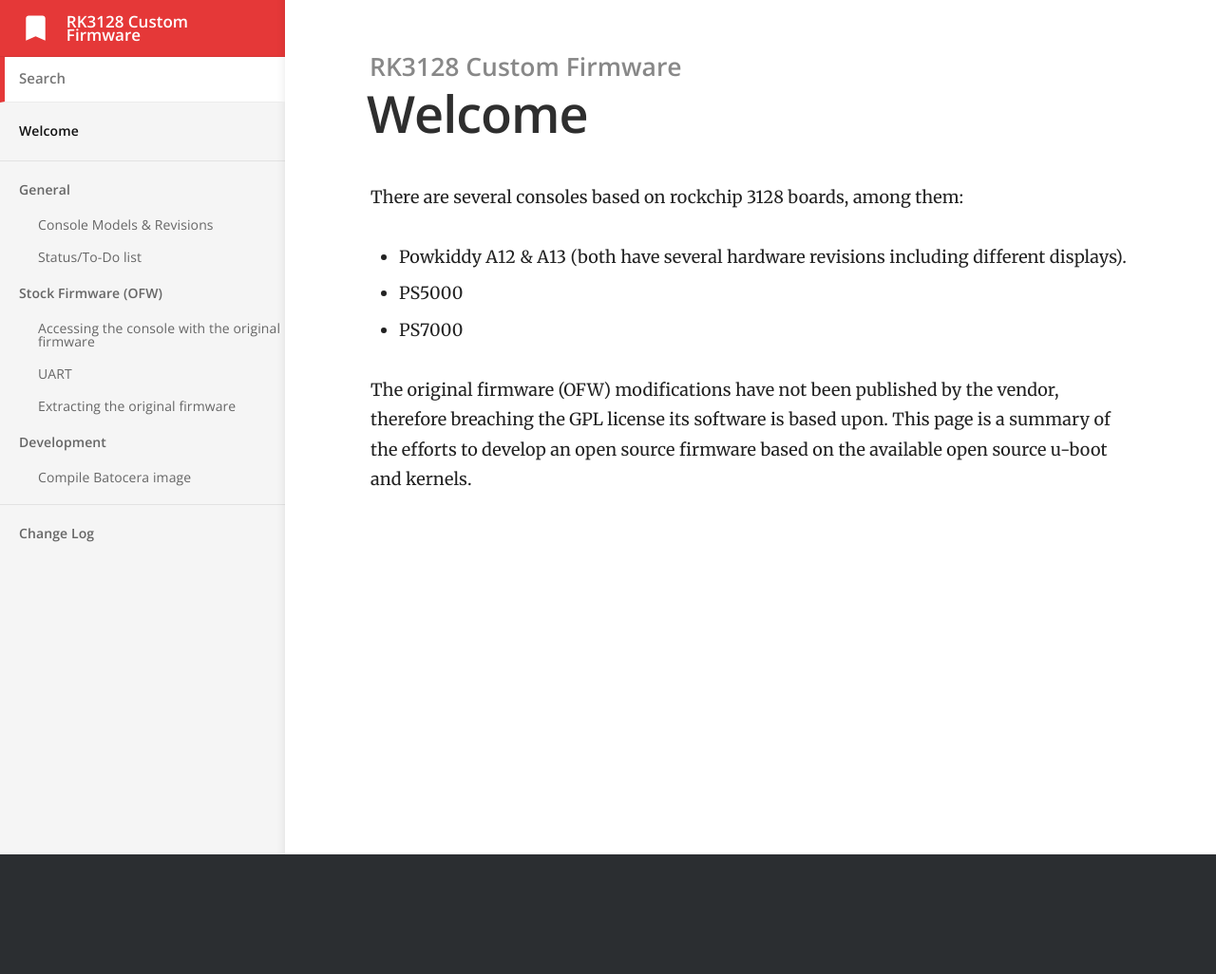
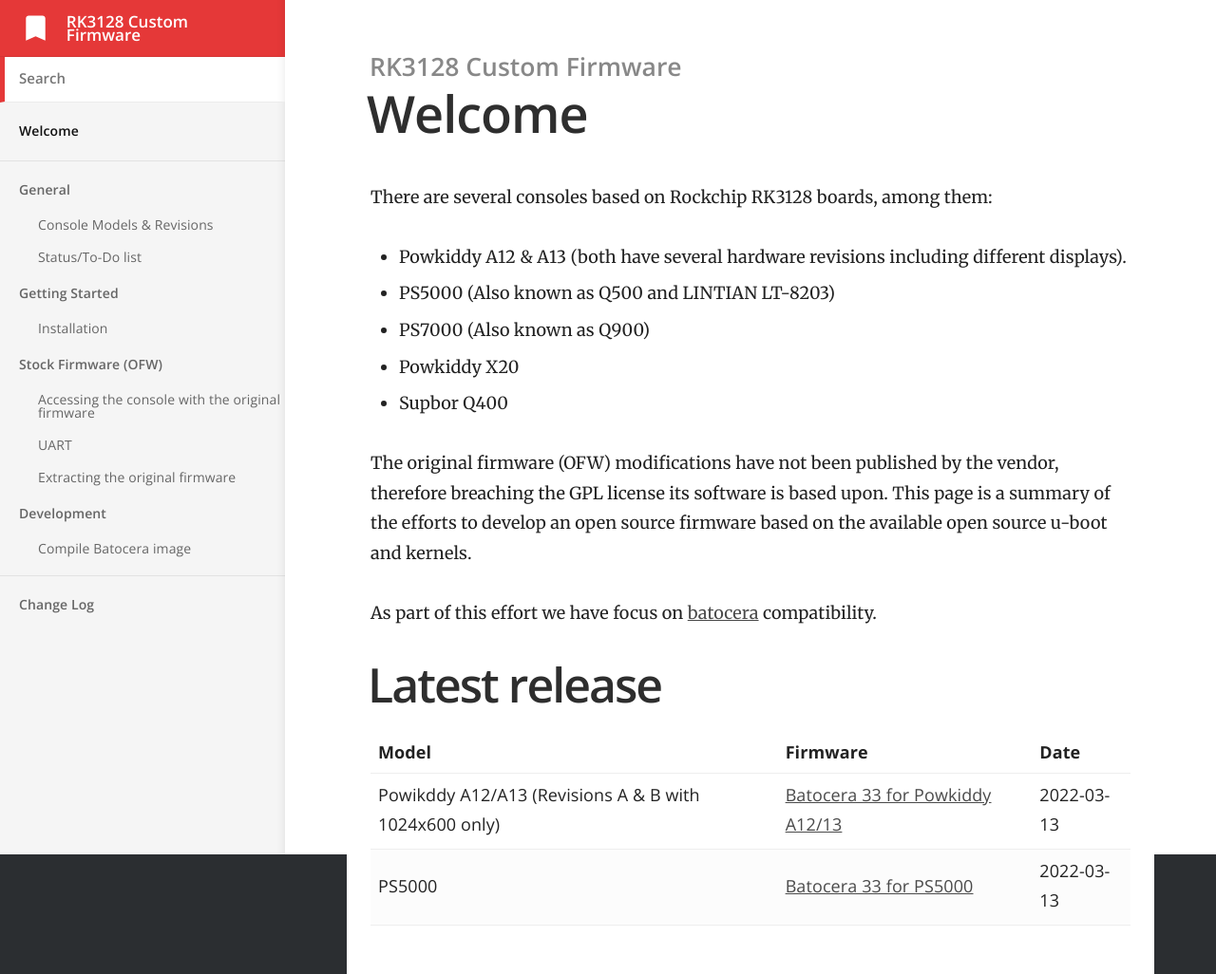
Before and after one commit to RK3128-CFW/rk3128-cfw.github.io, a Jekyll site: the page built from index.md, in a window 1280 px wide. Shown: the whole page at 95% size. Built offline with Jekyll 4.4.1, drawn with Linux system fonts in a browser that asks for light colours; before the commit the page ends 900 px from its top, so only the background shows below that.

Commit message:
Retructured pages, added installation page

```diff
--- a/index.md
+++ b/index.md
@@ -2,13 +2,24 @@
 title: Welcome
 ---
 
-There are several consoles based on rockchip 3128 boards, among them:
+There are several consoles based on Rockchip RK3128 boards, among them:
 * Powkiddy A12 & A13 (both have several hardware revisions including different
   displays).
-* PS5000
-* PS7000
+* PS5000 (Also known as Q500 and LINTIAN LT-8203)
+* PS7000 (Also known as Q900)
+* Powkiddy X20
+* Supbor Q400
 
 The original firmware (OFW) modifications have not been published by the vendor,
 therefore breaching the GPL license its software is based upon. This page is a
 summary of the efforts to develop an open source firmware based on the available
 open source u-boot and kernels.
+
+As part of this effort we have focus on [batocera](https://batocera.org) compatibility.
+
+# Latest release
+
+| Model | Firmware | Date |
+|-------|----------|------|
+| Powikddy A12/A13 (Revisions A & B with 1024x600 only) | [Batocera 33 for Powkiddy A12/13](https://github.com/RK3128-CFW/rk3128-cfw.github.io/releases/tag/a13_batocera_33_alpha_1) | 2022-03-13 |
+| PS5000 | [Batocera 33 for PS5000](https://github.com/RK3128-CFW/rk3128-cfw.github.io/releases/tag/ps5000_batocera_33_alpha_1) | 2022-03-13 |
```
Also changed, not shown: _docs/00_general/status.md (+11 -1 lines), _docs/01_getting_started/1_Installation.md (added, +16 -0 lines), _docs/03_development/1_compile_batocera_image.md (renamed from _docs/02_development/21_compile_batocera_image.md, +2 -3 lines), _docs/02_stock_firmware/1_accessing.md (renamed from _docs/01_stock_firmware/11_accessing.md), _docs/02_stock_firmware/2_uart.md (renamed from _docs/01_stock_firmware/12_uart.md), _docs/02_stock_firmware/3_extracting_ofw.md (renamed from _docs/01_stock_firmware/13_extracting_ofw.md).
